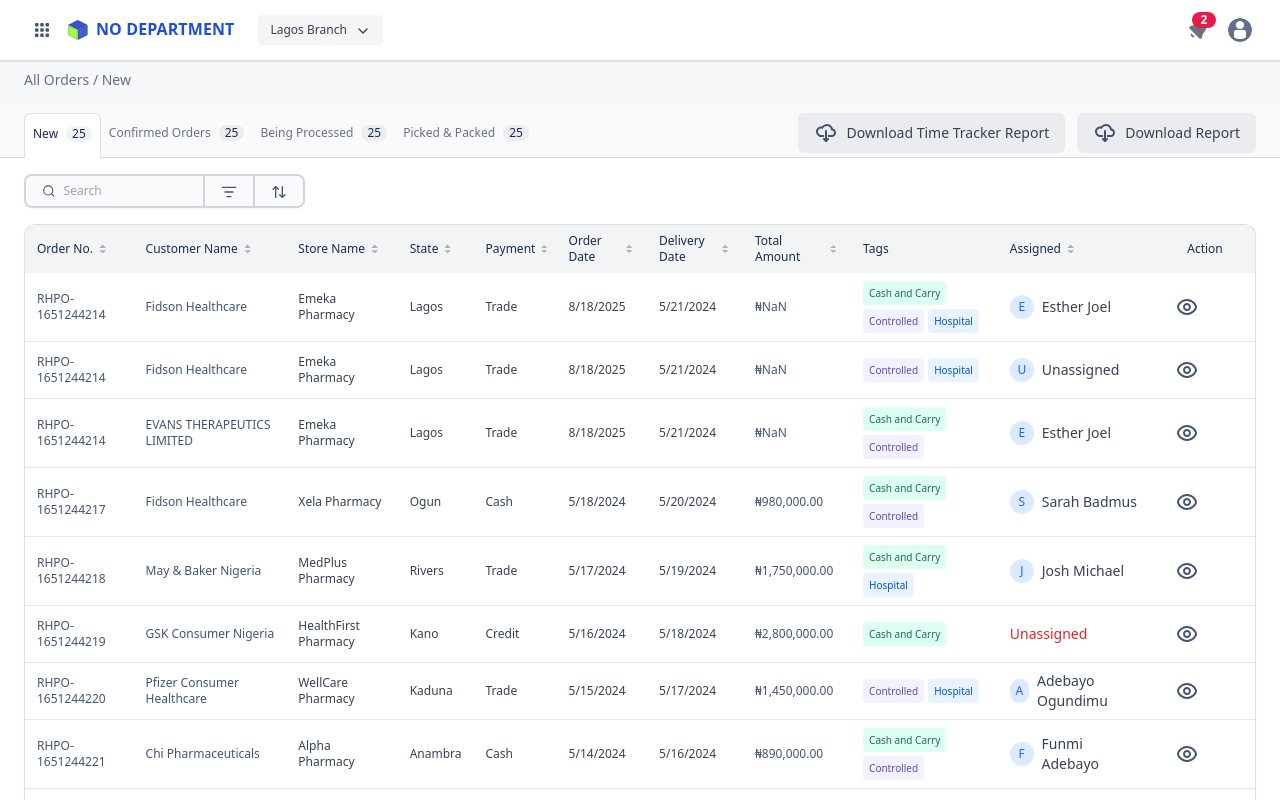
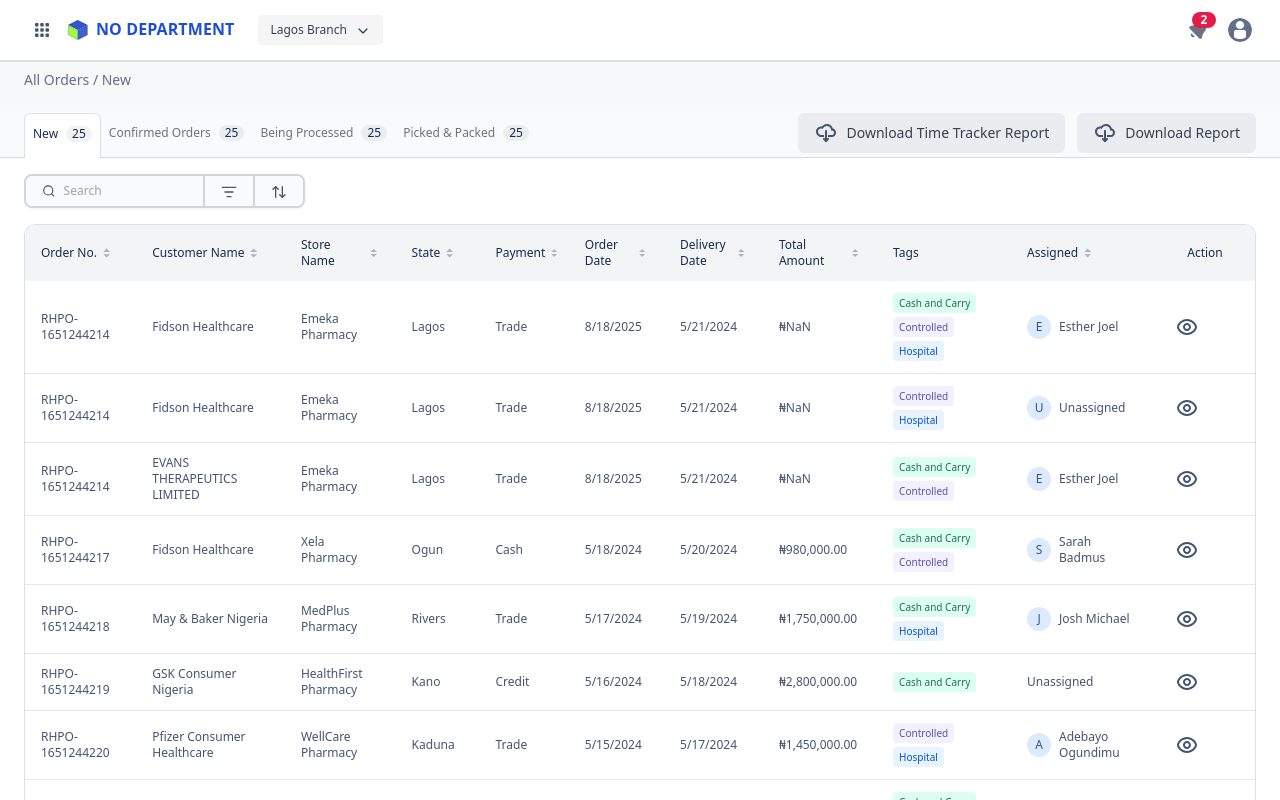
Before and after one commit to Ahamisi/rm-frontend, a Vue app: page /outbound/orders in a window 1280 px wide. Shown: the top 800 px of the page. Built offline with nearby package versions, Linux system fonts and the light colour scheme.

Commit message:
temp Fix

```diff
--- a/src/views/Components/Datatable/Table.vue
+++ b/src/views/Components/Datatable/Table.vue
@@ -5,9 +5,8 @@
 				<tr class="text-left bg-gray-100 text-[12px] font-[500] text-[#172B4D]">
 					<slot name="tableHeader">
 						<template v-for="column in columns" :key="`th-${column.field}-${pageName}`">
-							<!-- :class="{ 'cursor-pointer': column.sortable, 'p-2': true }" -->
 							<th @click="handleSort(column)" :class="[
-								'px-3 py-2',
+								'px-4 py-3 h-[44px]',
 								column.sortable ? 'cursor-pointer' : '',
 								column.field === 'action' || column.field === 'actions' ? 'w-[100px] text-center' : ''
 							]">
@@ -49,7 +48,7 @@
 					</slot>
 				</tr>
 			</tbody> -->
-			<tbody class="text-[12px] font-[400] text-[#44546F]">
+			<tbody class="text-[12px] font-[400] text-[#44546F] divide-y divide-gray-200">
 				<!-- Show loader if loading -->
 				<tr v-if="loading">
 					<td :colspan="columns.length" class="py-20 text-center">
@@ -104,9 +103,13 @@
 
 				<!-- Render rows if not loading and there is data -->
 				<tr v-else-if="!loading && items.length > 0" v-for="row in items" :key="`${row.id}-${pageName}`"
-					class="relative text-left text-gray-500 border-b hover:bg-gray-50">
+					class="relative text-left hover:bg-gray-50 transition-colors">
 					<slot name="tableRow" :row="row">
-						<td v-for="column in columns" :key="`td-${column.field}-${pageName}`" class="px-3 py-2">
+						<td v-for="column in columns" :key="`td-${column.field}-${pageName}`"
+							:class="[
+								'px-4 py-3 h-[52px] align-middle text-[12px] font-[400] text-[#44546F]',
+								column.field === 'action' || column.field === 'actions' ? 'text-center' : ''
+							]">
 							<slot name="column" :props="{ row, column, formattedRow: formattedRow(row, columns) }">
 								{{ getColumnValue(row, column) }}
 							</slot>
@@ -193,7 +196,7 @@
 </script>
 
 <style>
-/* Standardized Table Typography - matches Datatable.vue */
+/* Standardized Table Typography - Uniform across all tables */
 .detail_text {
 	font-weight: 400;
 	font-size: 12px;
@@ -207,8 +210,149 @@
 	font-weight: 500;
 	font-size: 14px;
 	line-height: 20px;
-	letter-spacing: 0px;
-	text-align: center;
-	color: #44546F;
+}
+
+/* Global table cell content standardization */
+table tbody td {
+	vertical-align: middle !important;
+	height: 52px !important;
+}
+
+/* Force consistent styling for ALL table cell content EXCEPT Pills */
+table tbody td:not(:has(.pill-component)),
+table tbody td *:not(.pill-component),
+table tbody td span:not(.pill-component),
+table tbody td div:not(:has(.pill-component)),
+table tbody td p {
+	font-size: 12px !important;
+	font-weight: 400 !important;
+	color: #44546F !important;
+	line-height: 16px !important;
+}
+
+/* Override Tailwind and other CSS classes */
+table tbody td .text-gray-700,
+table tbody td .text-gray-500,
+table tbody td .text-gray-600,
+table tbody td .text-gray-800,
+table tbody td .text-gray-900,
+table tbody td .text-black {
+	color: #44546F !important;
+	font-weight: 400 !important;
+}
+
+/* Force consistent font weight - override all weight classes */
+table tbody td .font-normal,
+table tbody td .font-medium,
+table tbody td .font-semibold,
+table tbody td .font-bold {
+	font-weight: 400 !important;
+	color: #44546F !important;
+}
+
+/* Only allow specific exceptions for emphasis */
+table tbody td .font-medium.allow-medium {
+	font-weight: 500 !important;
+}
+
+/* Special color exceptions (keep their colors but standardize weight) */
+table tbody td .text-red-600,
+table tbody td .text-blue-600,
+table tbody td .text-green-600 {
+	font-weight: 400 !important;
+	font-size: 12px !important;
+}
+
+/* ABSOLUTE PROTECTION for Pill components */
+.pill-component {
+	font-size: 10px !important;
+	font-weight: 500 !important;
+	line-height: 12px !important;
+	padding: 4px 6px !important;
+	border-radius: 4px !important;
+	display: inline-flex !important;
+	align-items: center !important;
+}
+
+/* Specific Pill colors - FORCE them to stay */
+.pill-component.bg-\\[\\#E9F2FF\\] {
+	background-color: #E9F2FF !important;
+	color: #0055CC !important;
+}
+
+.pill-component.bg-\\[\\#F3F0FF\\] {
+	background-color: #F3F0FF !important;
+	color: #5E4DB2 !important;
+}
+
+.pill-component.bg-\\[\\#DCFFF1\\] {
+	background-color: #DCFFF1 !important;
+	color: #216E4E !important;
+}
+
+/* Alternative approach - target by background colors directly */
+table tbody td span[class*="bg-[#E9F2FF]"] {
+	background-color: #E9F2FF !important;
+	color: #0055CC !important;
+	font-size: 10px !important;
+	font-weight: 500 !important;
+}
+
+table tbody td span[class*="bg-[#F3F0FF]"] {
+	background-color: #F3F0FF !important;
+	color: #5E4DB2 !important;
+	font-size: 10px !important;
+	font-weight: 500 !important;
+}
+
+table tbody td span[class*="bg-[#DCFFF1]"] {
+	background-color: #DCFFF1 !important;
+	color: #216E4E !important;
+	font-size: 10px !important;
+	font-weight: 500 !important;
+}
+
+/* Button styling in tables */
+table tbody td button {
+	display: inline-flex !important;
+	align-items: center !important;
+	justify-content: center !important;
+	height: 32px !important;
+	min-height: 32px !important;
+}
+
+/* Avatar/initial circles */
+table tbody td .w-6.h-6 {
+	flex-shrink: 0 !important;
+}
+
+/* Ensure consistent row heights regardless of content */
+table tbody tr {
+	height: 52px !important;
+	min-height: 52px !important;
+}
+
+/* Nuclear option - force absolute consistency BUT preserve Pills */
+[id*="table-"] tbody td:not(:has(.pill-component)),
+[id*="table-"] tbody td *:not(.pill-component):not(.text-red-600):not(.text-blue-600):not(.text-green-600) {
+	font-size: 12px !important;
+	font-weight: 400 !important;
+	color: #44546F !important;
+	line-height: 16px !important;
+}
+
+/* Override any remaining Tailwind classes BUT preserve Pills */
+table tbody td [class*="text-"]:not(.pill-component),
+table tbody td [class*="font-"]:not(.pill-component) {
+	font-size: 12px !important;
+	font-weight: 400 !important;
+	color: #44546F !important;
+}
+
+/* Exception for red text (Unassigned) */
+table tbody td .text-red-600 {
+	color: #dc2626 !important;
+	font-size: 12px !important;
+	font-weight: 400 !important;
 }
 </style>
--- a/src/views/Components/ui/DeleteConfirmationModal.vue
+++ b/src/views/Components/ui/DeleteConfirmationModal.vue
@@ -20,11 +20,9 @@
 
       <!-- Modal Body -->
       <div class="px-6 py-6">
-        <p class="text-[#44546F] text-[14px] font-[400] mb-2">
-          {{ message }}
+        <p class="text-[#44546F] text-[14px] font-[400] mb-2" v-html="formatMessage(message)">
         </p>
-        <p class="text-[#44546F] text-[14px] font-[400]">
-          {{ subMessage || 'This action will permanently remove it from the system.' }}
+        <p class="text-[#44546F] text-[14px] font-[400]" v-html="formatMessage(subMessage || 'This action will permanently remove it from the system.')">
         </p>
       </div>
 
@@ -56,6 +54,14 @@
   customWidth?: string;
 }>();
 
+// Function to automatically bold text within quotes
+const formatMessage = (text: string) => {
+  // Replace text within double quotes with bold
+  return text.replace(/"([^"]*)"/g, '<strong>"$1"</strong>')
+             // Replace text within single quotes with bold
+             .replace(/'([^']*)'/g, '<strong>\'$1\'</strong>');
+};
+
 defineEmits<{
   confirm: [];
   cancel: [];
--- a/src/views/Components/ui/Pill.vue
+++ b/src/views/Components/ui/Pill.vue
@@ -1,6 +1,6 @@
 <template>
   <span
-    class="inline-flex items-center px-[6px] py-[4px] rounded-[4px] text-[10px] font-medium"
+    class="pill-component inline-flex items-center px-[6px] py-[4px] rounded-[4px] text-[10px] font-medium"
     :class="tagClasses[type]"
   >
     {{ text }}
--- a/src/views/Components/ui/RejectConfirmationModal.vue
+++ b/src/views/Components/ui/RejectConfirmationModal.vue
@@ -19,11 +19,9 @@
       <!-- Modal Body -->
       <div class="px-6 py-6">
         <div>
-          <p class="text-[#44546F] text-[14px] font-[400] mb-2">
-            {{ message }}
+          <p class="text-[#44546F] text-[14px] font-[400] mb-2" v-html="formatMessage(message)">
           </p>
-          <p class="text-[#44546F] text-[12px] font-[400]">
-            {{ subMessage || 'This action will permanently delete this stock count from the system.' }}
+          <p class="text-[#44546F] text-[12px] font-[400]" v-html="formatMessage(subMessage || 'This action will permanently delete this stock count from the system.')">
           </p>
         </div>
       </div>
@@ -57,6 +55,14 @@
   customWidth?: string;
 }>();
 
+// Function to automatically bold text within quotes
+const formatMessage = (text: string) => {
+  // Replace text within double quotes with bold
+  return text.replace(/"([^"]*)"/g, '<strong>"$1"</strong>')
+             // Replace text within single quotes with bold
+             .replace(/'([^']*)'/g, '<strong>\'$1\'</strong>');
+};
+
 defineEmits<{
   confirm: [];
   cancel: [];
--- a/src/views/Components/ui/SuccessModal.vue
+++ b/src/views/Components/ui/SuccessModal.vue
@@ -18,7 +18,7 @@
             <h3 class="text-[16px] font-semibold text-gray-900 mb-4">{{ title }}</h3>
 
             <!-- Message -->
-            <p class="text-gray-600 text-[14px]">{{ message }}</p>
+            <p class="text-gray-600 text-[14px]" v-html="formatMessage(message)"></p>
           </div>
         </div>
 
@@ -47,6 +47,14 @@
   title: string;
   message: string;
 }>();
+
+// Function to automatically bold text within quotes
+const formatMessage = (text: string) => {
+  // Replace text within double quotes with bold
+  return text.replace(/"([^"]*)"/g, '<strong>"$1"</strong>')
+             // Replace text within single quotes with bold
+             .replace(/'([^']*)'/g, '<strong>\'$1\'</strong>');
+};
 
 defineEmits<{
   close: [];
--- a/src/views/Components/ui/WarningConfirmationModal.vue
+++ b/src/views/Components/ui/WarningConfirmationModal.vue
@@ -25,7 +25,7 @@
             You are about to leave the "<span class="font-semibold">{{ processName }}</span>" process. Any unsaved information will be lost.
           </template>
           <template v-else>
-            {{ message }}
+            <span v-html="formatMessage(message)"></span>
           </template>
         </p>
       </div>
@@ -63,6 +63,14 @@
   processName?: string;
 }>();
 
+// Function to automatically bold text within quotes
+const formatMessage = (text: string) => {
+  // Replace text within double quotes with bold
+  return text.replace(/"([^"]*)"/g, '<strong>"$1"</strong>')
+             // Replace text within single quotes with bold
+             .replace(/'([^']*)'/g, '<strong>\'$1\'</strong>');
+};
+
 defineEmits<{
   close: [];
   confirm: [];
--- a/src/views/Pages/Outbound/components/NewOrders.vue
+++ b/src/views/Pages/Outbound/components/NewOrders.vue
@@ -23,7 +23,7 @@
       <template #column="col">
         <!-- Order No -->
         <span v-if="col.props.column.field === 'order_no'">
-          <span class="font-medium">{{ col.props.row.order_no }}</span>
+          <span>{{ col.props.row.order_no }}</span>
         </span>
 
         <!-- Customer Name -->
@@ -33,27 +33,27 @@
 
         <!-- Store Name -->
         <span v-else-if="col.props.column.field === 'store_name'">
-          <span class="text-gray-700">{{ col.props.row.store_name }}</span>
+          <span>{{ col.props.row.store_name }}</span>
         </span>
 
         <!-- State -->
         <span v-else-if="col.props.column.field === 'state'">
-          <span class="text-gray-700">{{ col.props.row.state }}</span>
+          <span>{{ col.props.row.state }}</span>
         </span>
 
         <!-- Payment -->
         <span v-else-if="col.props.column.field === 'payment'">
-          <span class="text-gray-700">{{ col.props.row.payment }}</span>
+          <span>{{ col.props.row.payment }}</span>
         </span>
 
         <!-- Order Date -->
         <span v-else-if="col.props.column.field === 'order_date'">
-          <span class="text-gray-700">{{ formatDate(col.props.row.order_date) }}</span>
+          <span>{{ formatDate(col.props.row.order_date) }}</span>
         </span>
 
         <!-- Delivery Date -->
         <span v-else-if="col.props.column.field === 'delivery_date'">
-          <span class="text-gray-700">{{ formatDate(col.props.row.delivery_date) }}</span>
+          <span>{{ formatDate(col.props.row.delivery_date) }}</span>
         </span>
 
         <!-- Total Amount -->
@@ -76,17 +76,17 @@
         <!-- Assigned -->
         <span v-else-if="col.props.column.field === 'assigned'">
           <div v-if="col.props.row.assigned" class="flex items-center gap-2">
-            <div class="w-6 h-6 bg-blue-100 rounded-full flex items-center justify-center">
-              <span class="text-xs font-medium text-blue-600">{{ col.props.row.assigned.charAt(0) }}</span>
+            <div class="w-6 h-6 bg-blue-100 rounded-full flex items-center justify-center flex-shrink-0">
+              <span class="text-[10px] font-medium text-blue-600">{{ col.props.row.assigned.charAt(0) }}</span>
             </div>
-            <span class="text-sm text-gray-700">{{ col.props.row.assigned }}</span>
+            <span>{{ col.props.row.assigned }}</span>
           </div>
-          <span v-else class="text-red-600 text-sm">Unassigned</span>
+          <span v-else class="text-red-600">Unassigned</span>
         </span>
 
                             <!-- Action -->
                     <span v-else-if="col.props.column.field === 'action'">
-                      <button class="p-2 text-gray-400 hover:text-gray-600 rounded-full hover:bg-gray-100" @click="viewOrder(col.props.row)">
+                      <button class="w-8 h-8 flex items-center justify-center text-gray-400 hover:text-gray-600 rounded-full hover:bg-gray-100 transition-colors" @click="viewOrder(col.props.row)">
                         <svg width="24" height="24" viewBox="0 0 24 24" fill="none" xmlns="http://www.w3.org/2000/svg">
                           <path fill-rule="evenodd" clip-rule="evenodd" d="M12 18C7.464 18 4.001 13.74 4.001 12C4.001 9.999 7.46 6 12.001 6C16.377 6 19.999 9.973 19.999 12C19.999 13.74 16.537 18 12.001 18H12ZM12.001 4C6.48 4 2 8.841 2 12C2 15.086 6.576 20 12 20C17.423 20 22 15.086 22 12C22 8.841 17.52 4 12 4" fill="#44546F"/>
                           <path fill-rule="evenodd" clip-rule="evenodd" d="M11.977 13.984C10.874 13.984 9.977 13.087 9.977 11.984C9.977 10.881 10.874 9.984 11.977 9.984C13.081 9.984 13.977 10.881 13.977 11.984C13.977 13.087 13.081 13.984 11.977 13.984ZM11.977 7.984C9.771 7.984 7.977 9.778 7.977 11.984C7.977 14.19 9.771 15.984 11.977 15.984C14.184 15.984 15.977 14.19 15.977 11.984C15.977 9.778 14.184 7.984 11.977 7.984Z" fill="#44546F"/>
```
Also changed, not shown: src/views/Pages/Outbound/AllHmoProducts.vue (+112 -66 lines), src/views/Pages/Outbound/OrderFulfillment.vue (+74 -67 lines).
